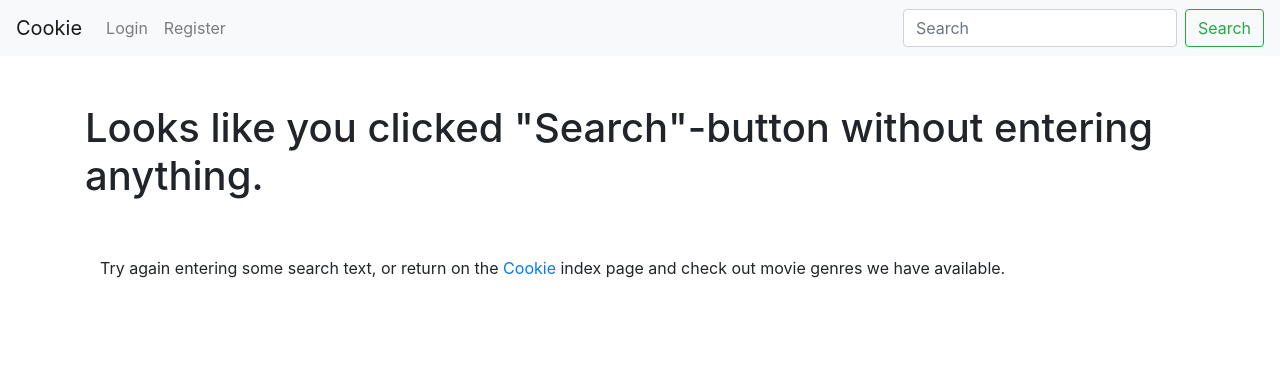
After one commit to Andrew-157/dj_project_3, a Django app: page /search/ in a window 1280 px wide. The commit adds this page. Shown: the top 391 px of the page. Run offline with Django 4.2, Linux system fonts and the light colour scheme; some libraries are stand-ins or nearby versions.

Commit message:
Implemented search

```diff
--- /dev/null
+++ b/movies/templates/movies/empty_search.html
@@ -0,0 +1,14 @@
+{% extends "movies/header.html" %}
+
+{% block content %}
+<div class="container py-5">
+    <h1>Looks like you clicked "Search"-button without entering anything.</h1>
+    <div class="container py-5">
+        <p>
+            Try again entering some search text, or return on the
+            <a href="{% url 'movies:index' %}">Cookie</a> index page and check
+            out movie genres we have available.
+        </p>
+    </div>
+</div>
+{% endblock %}
--- a/movies/templates/movies/includes/navbar.html
+++ b/movies/templates/movies/includes/navbar.html
@@ -30,9 +30,8 @@
             {% endif %}
         </ul>
     </div>
-    <form class="form-inline" action="" method="post">
-        <input class="form-control mr-sm-2" type="text" placeholder="Search for movie titles" aria-label="Search"
-            name="search_string">
+    <form class="form-inline" action="{% url 'movies:search' %}" method="get">
+        <input class="form-control mr-sm-2" type="text" placeholder="Search" aria-label="Search" name="q">
         {% csrf_token %}
         <button class="btn btn-outline-success my-2 my-sm-0" type="submit">Search</button>
     </form>
--- a/movies/urls.py
+++ b/movies/urls.py
@@ -23,5 +23,6 @@ urlpatterns = [
     path('movies/<int:pk>/review/detail/',
          views.ReviewDetailView.as_view(), name='review-detail'),
     path('movies/<int:pk>/reviews/delete/',
-         views.DeleteReviewView.as_view(), name='review-delete')
+         views.DeleteReviewView.as_view(), name='review-delete'),
+    path('search/', views.SearchResultsView.as_view(), name='search')
 ]
--- a/movies/views.py
+++ b/movies/views.py
@@ -47,7 +47,7 @@ class MovieDetailView(DetailView):
     model = Movie
     queryset = Movie.objects.prefetch_related(
         'genres', 'actors').select_related('director').\
-            all().annotate(avg_rating=Avg('ratings__rating'))
+        all().annotate(avg_rating=Avg('ratings__rating'))
     template_name = 'movies/movie_detail.html'
     slug_field = 'slug'
     slug_url_kwarg = 'slug'
@@ -425,3 +425,33 @@ class DeleteReviewView(View):
     @method_decorator(login_required)
     def dispatch(self, request, *args, **kwargs):
         return super().dispatch(request, *args, **kwargs)
+
+
+class SearchResultsView(View):
+    template_name = 'movies/search_results.html'
+
+    def get(self, request, *args, **kwargs):
+        results = {
+            'actors': [],
+            'directors': [],
+            'movies': []
+        }
+        query = self.request.GET.get('q')
+        if query:
+            actors = Actor.objects.filter(
+                Q(name__icontains=query)
+            ).order_by('name').all()
+            results['actors'] = actors
+            ####################################
+            directors = Director.objects.filter(
+                Q(name__icontains=query)
+            ).order_by('name').all()
+            results['directors'] = directors
+            #####################################
+            movies = Movie.objects.filter(
+                Q(title__icontains=query)
+            ).all().order_by('title')
+            results['movies'] = movies
+            return render(request, self.template_name, {'results': results,
+                                                        'query': query})
+        return render(request, 'movies/empty_search.html')
--- a/users/templates/users/includes/navbar.html
+++ b/users/templates/users/includes/navbar.html
@@ -30,10 +30,10 @@
             {% endif %}
         </ul>
     </div>
-    <form class="form-inline" action="" method="post">
+    <!-- <form class="form-inline" action="" method="post">
         <input class="form-control mr-sm-2" type="text" placeholder="Search for movie titles" aria-label="Search"
             name="search_string">
         {% csrf_token %}
         <button class="btn btn-outline-success my-2 my-sm-0" type="submit">Search</button>
-    </form>
+    </form> -->
 </nav>
```
Also changed, not shown: movies/templates/movies/search_results.html (added, +26 -0 lines).
